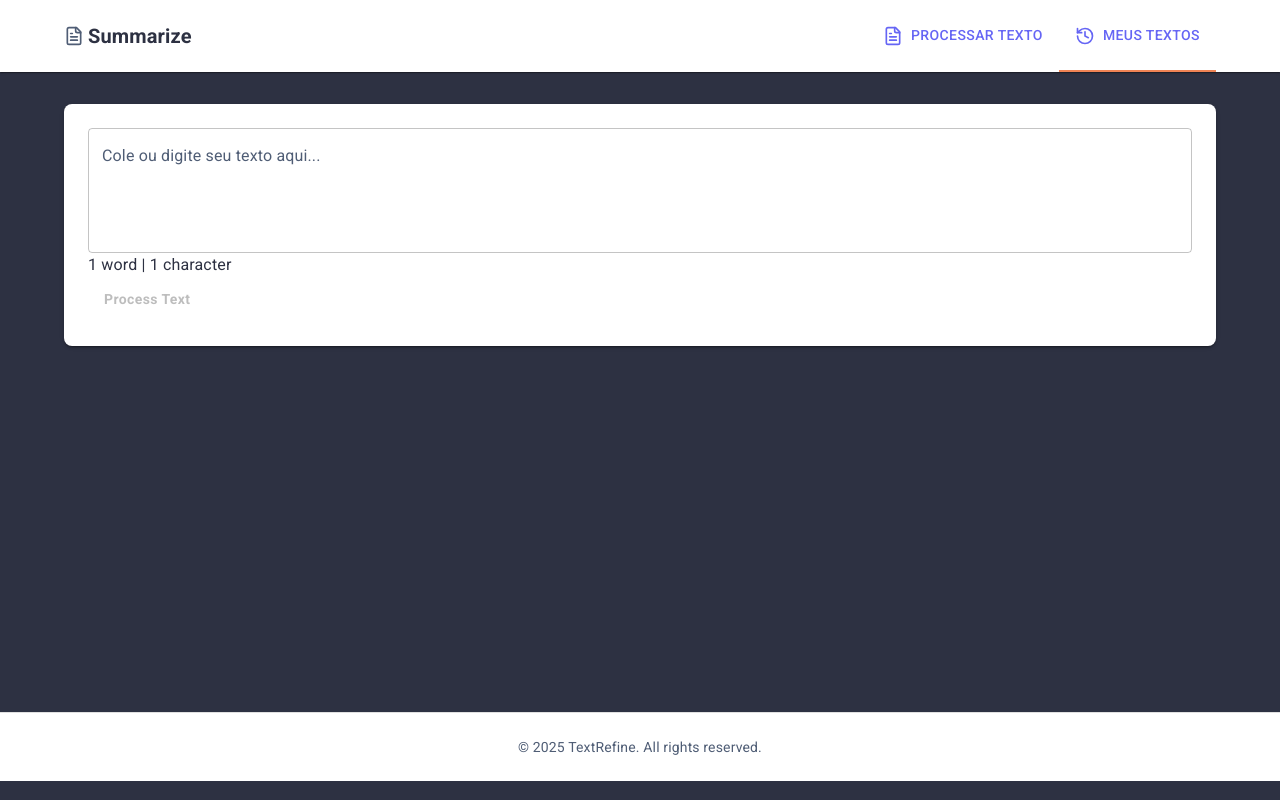
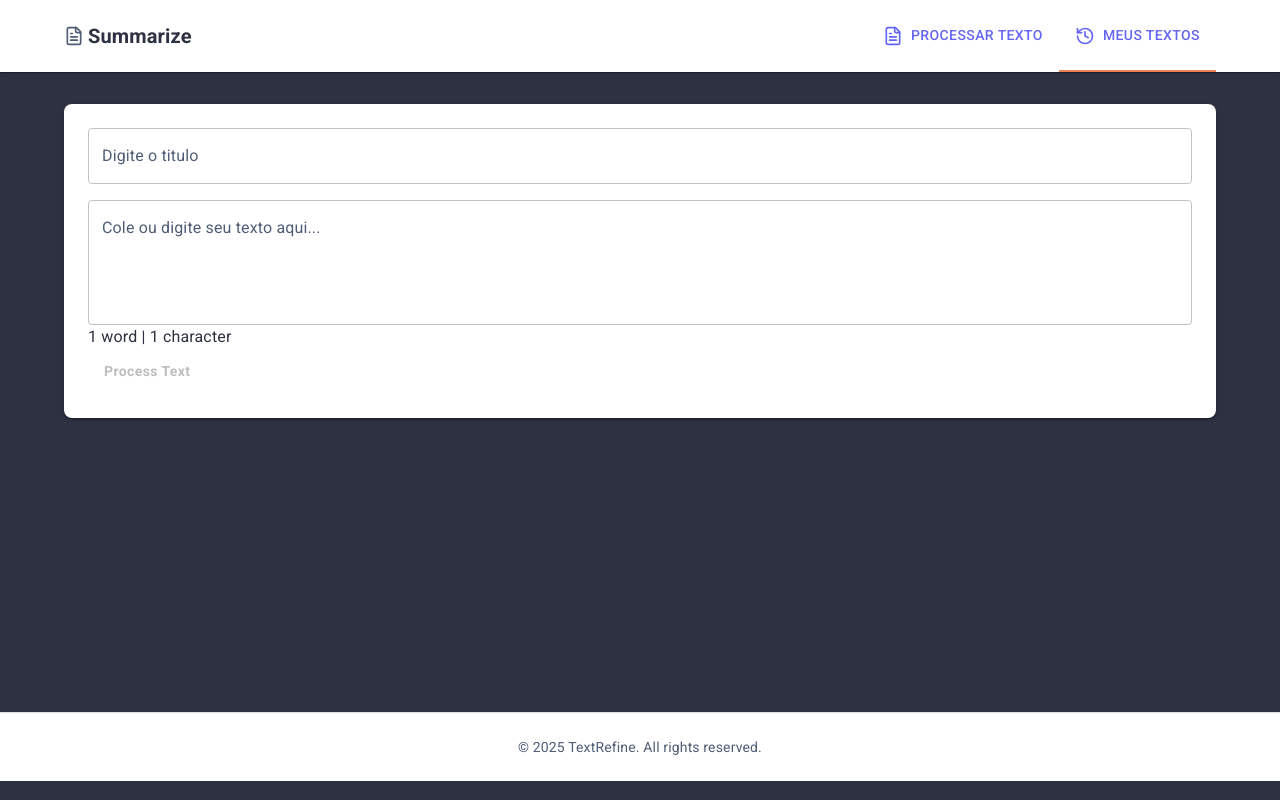
Before and after one commit to RodrigoPaulaLopes/summarize_ui, a React (Vite) app: page /home in a window 1280 px wide. Built offline with nearby package versions, Linux system fonts and the light colour scheme.

Commit message:
feat: initialize history state with default item in HistoryPage component

```diff
--- a/src/components/HistoryItem/Index.tsx
+++ b/src/components/HistoryItem/Index.tsx
@@ -38,7 +38,7 @@ const HistoryItem: React.FC<HistoryItemProps> = ({ item, onSelect }) => {
     >
       <Box className="flex items-center gap-2 text-sm text-paynes-gray mb-3">
         <Clock size={16} />
-        <Typography>{formatDate(item.createdAt)}</Typography>
+        <Typography>{formatDate(item.content)}</Typography>
       </Box>
       <Typography className="text-gunmetal mb-4 line-clamp-3">{preview}</Typography>
       <Box className="flex items-center gap-2 text-coral font-medium">
--- a/src/components/ResultVIew/Index.tsx
+++ b/src/components/ResultVIew/Index.tsx
@@ -1,7 +1,7 @@
 import React, { useState } from 'react';
 import { Copy, Check } from 'lucide-react';
 
-import { Box, Button, Typography } from '@mui/material';
+import { Box, Button, TextField, Typography } from '@mui/material';
 
 interface ResultViewProps {
     originalText: string;
@@ -94,9 +94,12 @@ const ResultView: React.FC<ResultViewProps> = ({
                     <Typography sx={{ color: 'text-paynes-gray' }}>{copied ? 'Copiado!' : 'Copiar'}</Typography>
                 </Button>
             </Box>
+            <Box display={'flex'} flexDirection={'column'} gap={2}>
 
-            <Box sx={{ p: 6, backgroundColor: 'white', border: 'solid 1px silver', borderRadius: '10px', mb: 6 }}>
-                <Typography variant='body1' component={'p'} className="whitespace-pre-wrap text-gunmetal">{activeText}</Typography>
+                <TextField disabled label="Digite o titulo" fullWidth />
+                <Box sx={{ p: 6, backgroundColor: 'white', border: 'solid 1px silver', borderRadius: '10px', mb: 6 }}>
+                    <Typography variant='body1' component={'p'} className="whitespace-pre-wrap text-gunmetal">{activeText}</Typography>
+                </Box>
             </Box>
 
             <Box display={'flex'} alignItems={'center'} justifyContent={'center'} gap={2}>
--- a/src/components/TextInput/Index.tsx
+++ b/src/components/TextInput/Index.tsx
@@ -32,8 +32,9 @@ const TextInput: React.FC<TextInputProps> = ({ onSubmit, isProcessing }) => {
     const charCount = getCharacterCount(text);
 
     return (
-        <form onSubmit={handleSubmit} className="w-full">
-            <Box className="relative mb-6">
+        <form onSubmit={handleSubmit} className="w-full" >
+            <Box className="relative mb-6" display={'flex'} flexDirection={'column'} gap={2}>
+            <TextField label="Digite o titulo" fullWidth/>
             <TextField
                 label="Cole ou digite seu texto aqui..."
                 multiline
--- a/src/pages/History.tsx
+++ b/src/pages/History.tsx
@@ -7,7 +7,11 @@ import Footer from "../components/Footer/Index";
 
 const HistoryPage = () => {
 
-    const [history, setHistory] = useState([]);
+    const [history, setHistory] = useState([{
+        id: 1,
+        title: 'hehehehe',
+        content: "sadfasdfasdf"
+    }]);
     const [originalText, setOriginalText] = useState('');
     const [summarizedText, setSummarizedText] = useState('');
     const [enhancedText, setEnhancedText] = useState('');
```
